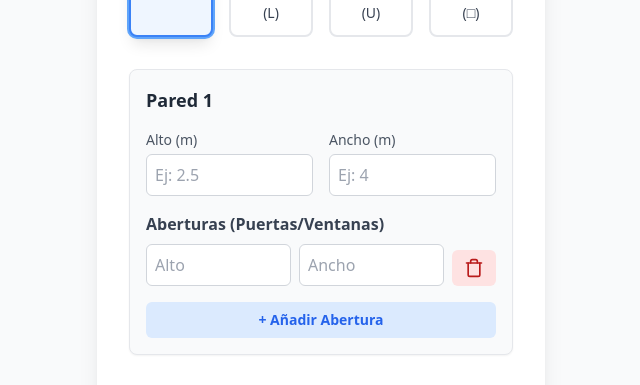
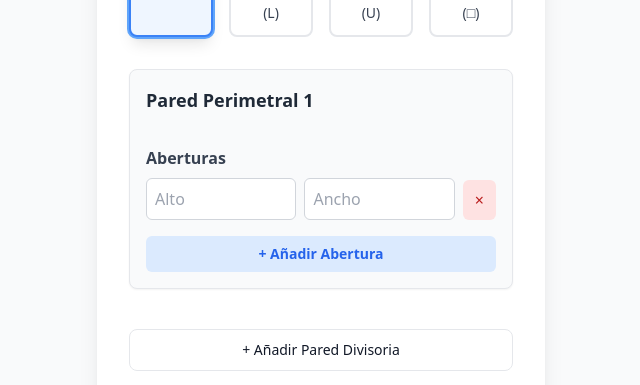
Before and after one commit to Rodogaby1985/woo-construction-calculator, a React (Create React App) app: page / in a window 1280 px wide. Both pictures are taken after a click on the button "+ Añadir Abertura". Shown: the part 415-800 px from the top of the page, without its empty margins (319-959 px from the left). Built offline with nearby package versions, Linux system fonts and the light colour scheme.

Commit message:
Update WallCalculatorForm.js

```diff
--- a/src/components/WallCalculator/WallCalculatorForm.js
+++ b/src/components/WallCalculator/WallCalculatorForm.js
@@ -1,120 +1,101 @@
 import React from 'react';
 
-const WallCalculatorForm = ({ walls, setWalls }) => {
+// El formulario ahora recibe la función 'addDividerWall'
+const WallCalculatorForm = ({ walls, setWalls, addDividerWall }) => {
 
-  // Maneja cambios en los inputs de alto y ancho de la pared
-  const handleWallChange = (wallIndex, field, value) => {
-    // Permite solo números y un punto decimal. Previene entradas como 'e', '--', etc.
-    if (value !== '' && !/^\d*\.?\d*$/.test(value)) {
-      return; // No actualiza el estado si la entrada no es válida
-    }
+  // Las funciones para manejar cambios ahora usan el ID de la pared
+  const handleWallChange = (wallId, field, value) => {
+    if (value !== '' && !/^\d*\.?\d*$/.test(value)) return;
 
-    const newWalls = [...walls];
-    newWalls[wallIndex][field] = value;
-    setWalls(newWalls);
+    setWalls(prevWalls => prevWalls.map(wall =>
+      wall.id === wallId ? { ...wall, [field]: value } : wall
+    ));
   };
 
-  // Maneja cambios en los inputs de las aberturas
-  const handleOpeningChange = (wallIndex, openingIndex, field, value) => {
-    if (value !== '' && !/^\d*\.?\d*$/.test(value)) {
-      return;
-    }
+  const handleOpeningChange = (wallId, openingId, field, value) => {
+    if (value !== '' && !/^\d*\.?\d*$/.test(value)) return;
 
-    const newWalls = [...walls];
-    newWalls[wallIndex].openings[openingIndex][field] = value;
-    setWalls(newWalls);
+    setWalls(prevWalls => prevWalls.map(wall => {
+      if (wall.id === wallId) {
+        const updatedOpenings = wall.openings.map(op =>
+          op.id === openingId ? { ...op, [field]: value } : op
+        );
+        return { ...wall, openings: updatedOpenings };
+      }
+      return wall;
+    }));
   };
 
-  // Añade una nueva abertura con un ID único para la 'key' de React
-  const addOpening = (wallIndex) => {
-    const newWalls = [...walls];
-    newWalls[wallIndex].openings.push({
-      id: Date.now(), // ID único basado en el timestamp
-      height: '',
-      width: '',
-    });
-    setWalls(newWalls);
+  const addOpening = (wallId) => {
+    setWalls(prevWalls => prevWalls.map(wall => {
+      if (wall.id === wallId) {
+        const newOpening = { id: Date.now(), height: '', width: '' };
+        return { ...wall, openings: [...wall.openings, newOpening] };
+      }
+      return wall;
+    }));
   };
 
-  // Remueve una abertura por su índice
-  const removeOpening = (wallIndex, openingIndex) => {
-    const newWalls = [...walls];
-    newWalls[wallIndex].openings.splice(openingIndex, 1);
-    setWalls(newWalls);
+  const removeOpening = (wallId, openingId) => {
+    setWalls(prevWalls => prevWalls.map(wall => {
+      if (wall.id === wallId) {
+        const filteredOpenings = wall.openings.filter(op => op.id !== openingId);
+        return { ...wall, openings: filteredOpenings };
+      }
+      return wall;
+    }));
   };
+
+  // Función para eliminar una pared (solo las divisorias)
+  const removeWall = (wallId) => {
+    setWalls(prevWalls => prevWalls.filter(wall => wall.id !== wallId));
+  };
+
+  // Filtramos las paredes por tipo para renderizarlas en secciones
+  const perimeterWalls = walls.filter(w => w.type === 'perimeter');
+  const dividerWalls = walls.filter(w => w.type === 'divider');
+
+  const renderWallInputs = (wall, index, isDivider = false) => (
+    <div key={wall.id} className="mb-6 p-4 border border-gray-200 rounded-lg shadow-sm bg-gray-50 relative">
+      <div className="flex justify-between items-center">
+        <h4 className="font-bold text-gray-800 text-lg mb-4">
+          {isDivider ? `Pared Divisoria ${index + 1}` : `Pared Perimetral ${index + 1}`}
+        </h4>
+        {/* Solo las paredes divisorias se pueden eliminar */}
+        {isDivider && (
+          <button onClick={() => removeWall(wall.id)} className="text-red-500 hover:text-red-700 font-bold text-xl absolute top-2 right-3">&times;</button>
+        )}
+      </div>
+
+      <div className="grid grid-cols-2 gap-4 mb-4">
+        {/* ... (código de inputs sin cambios, solo usan wall.id) ... */}
+      </div>
+
+      <h5 className="font-semibold text-gray-700 mb-2">Aberturas</h5>
+      {wall.openings.map((opening) => (
+        <div key={opening.id} className="grid grid-cols-[1fr_1fr_auto] gap-2 mb-2 items-end">
+          <input type="text" inputMode="decimal" placeholder="Alto" value={opening.height || ''} onChange={(e) => handleOpeningChange(wall.id, opening.id, 'height', e.target.value)} className="w-full p-2 border border-gray-300 rounded-md" />
+          <input type="text" inputMode="decimal" placeholder="Ancho" value={opening.width || ''} onChange={(e) => handleOpeningChange(wall.id, opening.id, 'width', e.target.value)} className="w-full p-2 border border-gray-300 rounded-md" />
+          <button onClick={() => removeOpening(wall.id, opening.id)} className="px-3 py-2 bg-red-100 text-red-700 rounded-md hover:bg-red-200">&times;</button>
+        </div>
+      ))}
+      <button onClick={() => addOpening(wall.id)} className="mt-2 w-full text-sm font-semibold text-blue-600 bg-blue-100 p-2 rounded-md hover:bg-blue-200">+ Añadir Abertura</button>
+    </div>
+  );
 
   return (
     <div className="mt-8">
-      {walls.map((wall, wallIndex) => (
-        <div key={wallIndex} className="mb-6 p-4 border border-gray-200 rounded-lg shadow-sm bg-gray-50">
-          <h4 className="font-bold text-gray-800 text-lg mb-4">Pared {wallIndex + 1}</h4>
+      {/* Sección para Paredes Perimetrales */}
+      {perimeterWalls.map((wall, index) => renderWallInputs(wall, index, false))}
 
-          {/* Inputs para Alto y Ancho de la Pared */}
-          <div className="grid grid-cols-2 gap-4 mb-4">
-            <div>
-              <label className="text-sm font-medium text-gray-600 mb-1 block">Alto (m)</label>
-              <input
-                type="text" // Se usa 'text' para controlar el valor con la validación
-                inputMode="decimal" // Muestra un teclado numérico en móviles
-                placeholder="Ej: 2.5"
-                value={wall.height || ''}
-                onChange={(e) => handleWallChange(wallIndex, 'height', e.target.value)}
-                className="w-full p-2 border border-gray-300 rounded-md focus:ring-2 focus:ring-blue-500"
-              />
-            </div>
-            <div>
-              <label className="text-sm font-medium text-gray-600 mb-1 block">Ancho (m)</label>
-              <input
-                type="text"
-                inputMode="decimal"
-                placeholder="Ej: 4"
-                value={wall.width || ''}
-                onChange={(e) => handleWallChange(wallIndex, 'width', e.target.value)}
-                className="w-full p-2 border border-gray-300 rounded-md focus:ring-2 focus:ring-blue-500"
-              />
-            </div>
-          </div>
+      {/* Sección para Paredes Divisorias */}
+      {dividerWalls.length > 0 && <hr className="my-8" />}
+      {dividerWalls.map((wall, index) => renderWallInputs(wall, index, true))}
 
-          {/* Sección de Aberturas */}
-          <h5 className="font-semibold text-gray-700 mb-2">Aberturas (Puertas/Ventanas)</h5>
-          {wall.openings.map((opening, openingIndex) => (
-            // Se usa el ID único como 'key' para un renderizado estable
-            <div key={opening.id} className="grid grid-cols-[1fr_1fr_auto] gap-2 mb-2 items-end">
-              <input
-                type="text"
-                inputMode="decimal"
-                placeholder="Alto"
-                value={opening.height || ''}
-                onChange={(e) => handleOpeningChange(wallIndex, openingIndex, 'height', e.target.value)}
-                className="w-full p-2 border border-gray-300 rounded-md"
-              />
-              <input
-                type="text"
-                inputMode="decimal"
-                placeholder="Ancho"
-                value={opening.width || ''}
-                onChange={(e) => handleOpeningChange(wallIndex, openingIndex, 'width', e.target.value)}
-                className="w-full p-2 border border-gray-300 rounded-md"
-              />
-              <button
-                onClick={() => removeOpening(wallIndex, openingIndex)}
-                className="px-3 py-2 bg-red-100 text-red-700 rounded-md hover:bg-red-200 transition-colors"
-                aria-label="Eliminar abertura"
-              >
-                {/* Icono de basura para eliminar */}
-                <svg xmlns="http://www.w3.org/2000/svg" width="20" height="20" viewBox="0 0 24 24" fill="none" stroke="currentColor" strokeWidth="2" strokeLinecap="round" strokeLinejoin="round"><polyline points="3 6 5 6 21 6"></polyline><path d="M19 6v14a2 2 0 0 1-2 2H7a2 2 0 0 1-2-2V6m3 0V4a2 2 0 0 1 2-2h4a2 2 0 0 1 2 2v2"></path></svg>
-              </button>
-            </div>
-          ))}
-
-          <button
-            onClick={() => addOpening(wallIndex)}
-            className="mt-2 w-full text-sm font-semibold text-blue-600 bg-blue-100 p-2 rounded-md hover:bg-blue-200 transition-colors"
-          >
-            + Añadir Abertura
-          </button>
-        </div>
-      ))}
+      {/* Botón para añadir nuevas paredes divisorias */}
+      <button onClick={addDividerWall} className="mt-4 w-full py-2.5 px-5 text-sm font-medium text-gray-900 focus:outline-none bg-white rounded-lg border border-gray-200 hover:bg-gray-100 hover:text-blue-700 focus:z-10 focus:ring-4 focus:ring-gray-100">
+        + Añadir Pared Divisoria
+      </button>
     </div>
   );
 };
```
